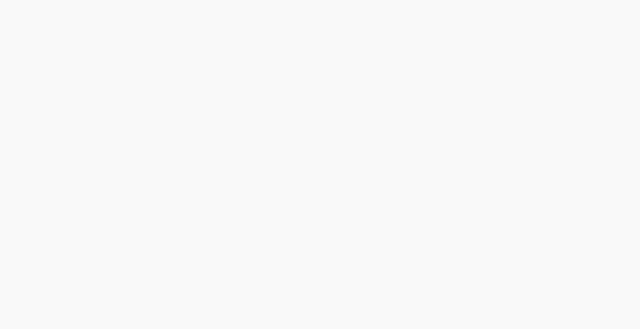
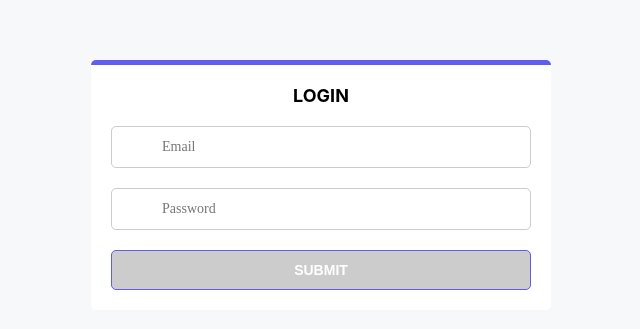
Before and after one commit to sagarchand2207/oAuth, a React (Create React App) app: page /login in a window 1280 px wide. Shown: the part 215-544 px from the top of the page, without its empty margins (319-959 px from the left). Built offline with nearby package versions, Linux system fonts and the light colour scheme.

Commit message:
added login page with demo fetch

```diff
--- a/src/index.scss
+++ b/src/index.scss
@@ -1,4 +1,6 @@
 @import "./styles/landing.scss";
+@import "./styles/login.scss";
+
 
 body {
   margin: 0;
--- a/src/pages/Landing.js
+++ b/src/pages/Landing.js
@@ -7,6 +7,9 @@ const Landing = () => {
     name: "",
     url: "",
   });
+
+  const { clientSecret, clientKey, name, url } = state;
+
   const copyToClip = (val) => {
     navigator.clipboard.writeText(val).then(
       function () {
@@ -19,6 +22,7 @@ const Landing = () => {
   };
 
   const generateUuid = async () => {
+
     const data = { name: name, redirectURL: url };
     try {
       const url = "http://wallet.vaionex.com/v1/oauth/register";
@@ -46,7 +50,6 @@ const Landing = () => {
     setState({ ...state, [e.target.name]: e.target.value });
   };
 
-  const { clientSecret, clientKey, name, url } = state;
   return (
     <div className="container landing_screen">
       <div className="landing-contents">
--- a/src/pages/Login.js
+++ b/src/pages/Login.js
@@ -1,9 +1,101 @@
-import React from 'react'
+import React, { useEffect, useState } from "react";
 
-export default function Login() {
-    return (
-        <div>
+const Login = () => {
+  const [state, setState] = useState({ email: "", password: "" });
 
-        </div>
-    )
-}
+  const { email, password } = state;
+
+  const login = async () => {
+    const data = { email: email, password: password };
+    try {
+      const url = "http://wallet.vaionex.com/v1/";
+      const res = await fetch(`${url}auth`, {
+        method: "GET",
+        headers: {
+          "Content-Type": "application/json",
+          "Access-Control-Allow-Origin": "*",
+        },
+        body: JSON.stringify(data),
+      });
+      const jsonRes = await res.json();
+      const {
+        data: { token },
+      } = jsonRes;
+
+      const oAccessData = {
+        clientKey: "098bfa82-0b6a-4124-8c60-e65be15c3d1d",
+        userId: token,
+        access: {
+          access_scope: "read",
+          acccess_type: "profile",
+        },
+      };
+
+      const accessRes = await fetch(`${url}oauth/access`, {
+        method: "POST",
+        headers: {
+          "Content-Type": "application/json",
+          "Access-Control-Allow-Origin": "*",
+        },
+        body: JSON.stringify(oAccessData),
+      });
+      const jsonaccessRes = await accessRes.json();
+      const {
+        data: { msg },
+      } = jsonaccessRes;
+
+      const oAuthData = {
+        clientKey: "098bfa82-0b6a-4124-8c60-e65be15c3d1d",
+        code: msg,
+        clientSecret:
+          "bdIFNFbXDIYZFBHUQDAARHUOfMLBSLKJYAFFTLULcTcaOeUbQKKfVLaadSCUcB",
+      };
+
+      const oAuthRes = await fetch(`${url}oauth/token`, {
+        method: "POST",
+        headers: {
+          "Content-Type": "application/json",
+          "Access-Control-Allow-Origin": "*",
+        },
+        body: JSON.stringify(oAuthData),
+      });
+      const jsonoauthRes = await oAuthRes.json();
+      const {
+        data: { msg: oAuthCode },
+      } = jsonoauthRes;
+    } catch (e) {
+      console.log(e.toString());
+    }
+  };
+
+  const handleChange = (e) => {
+    setState({ ...state, [e.target.name]: e.target.value });
+  };
+
+  return (
+    <div className="container login_screen">
+      <div class="login-block">
+        <h1>Login</h1>
+        <input
+          type="email"
+          required
+          onChange={handleChange}
+          placeholder="Email"
+          name="email"
+        />
+        <input
+          type="password"
+          required
+          onChange={handleChange}
+          placeholder="Password"
+          name="password"
+        />
+        <button onClick={login} disabled={!email && !password}>
+          Submit
+        </button>
+      </div>
+    </div>
+  );
+};
+
+export default Login;
--- /dev/null
+++ b/src/styles/login.scss
@@ -0,0 +1,55 @@
+.login_screen {
+  display: flex;
+  justify-content: center;
+  align-items: center;
+  flex: 1;
+  .login-block {
+    width: 420px;
+    padding: 20px;
+    background: #fff;
+    border-radius: 5px;
+    border-top: 5px solid #5e5df0;
+    margin: 0 auto;
+    h1 {
+      text-align: center;
+      color: #000;
+      font-size: 18px;
+      text-transform: uppercase;
+      margin-top: 0;
+      margin-bottom: 20px;
+    }
+    input {
+      width: 100%;
+      height: 42px;
+      box-sizing: border-box;
+      border-radius: 5px;
+      border: 1px solid #ccc;
+      margin-bottom: 20px;
+      font-size: 14px;
+      font-family: Montserrat;
+      padding: 0 20px 0 50px;
+      outline: none;
+      &:active,
+      :focus {
+        border: 1px solid #5e5df0;
+      }
+    }
+    button {
+      width: 100%;
+      height: 40px;
+      background: #5e5df0;
+      box-sizing: border-box;
+      border-radius: 5px;
+      border: 1px solid #5e5df0;
+      color: #fff;
+      font-weight: bold;
+      text-transform: uppercase;
+      font-size: 14px;
+      outline: none;
+      cursor: pointer;
+      &:hover {
+        background: #ff7b81;
+      }
+    }
+  }
+}
```
